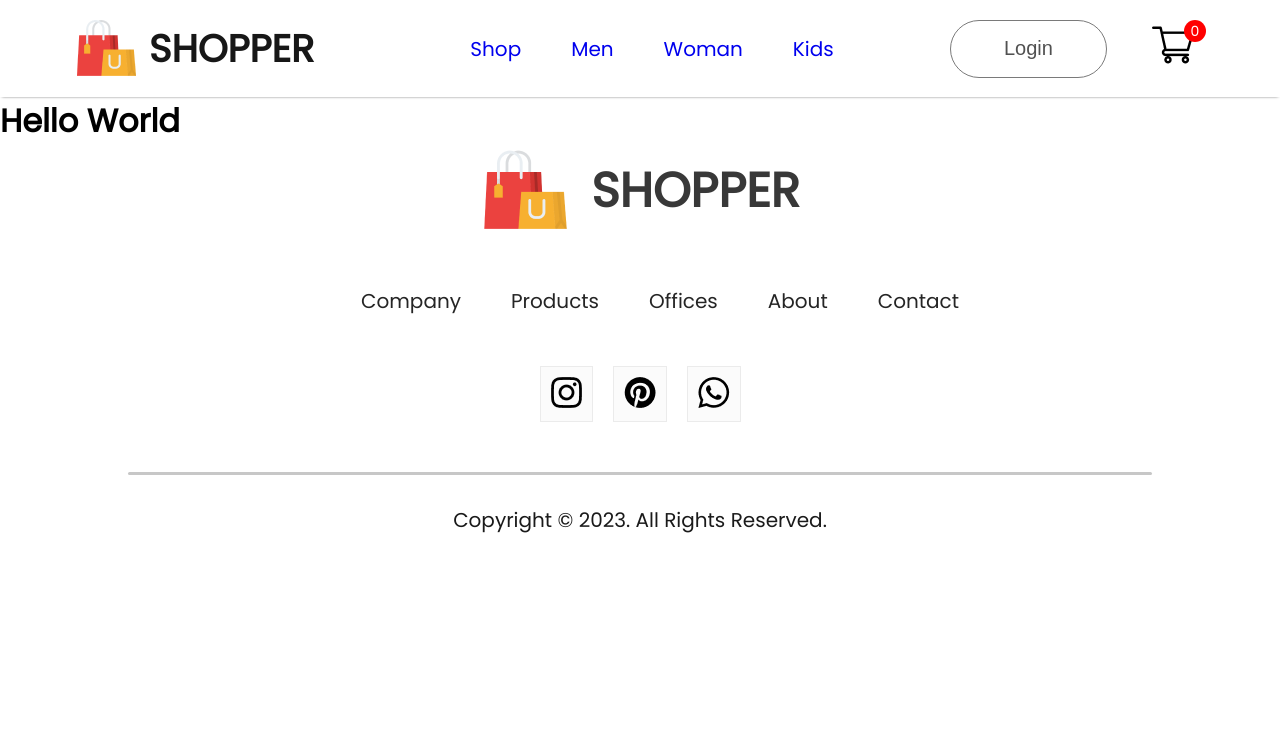
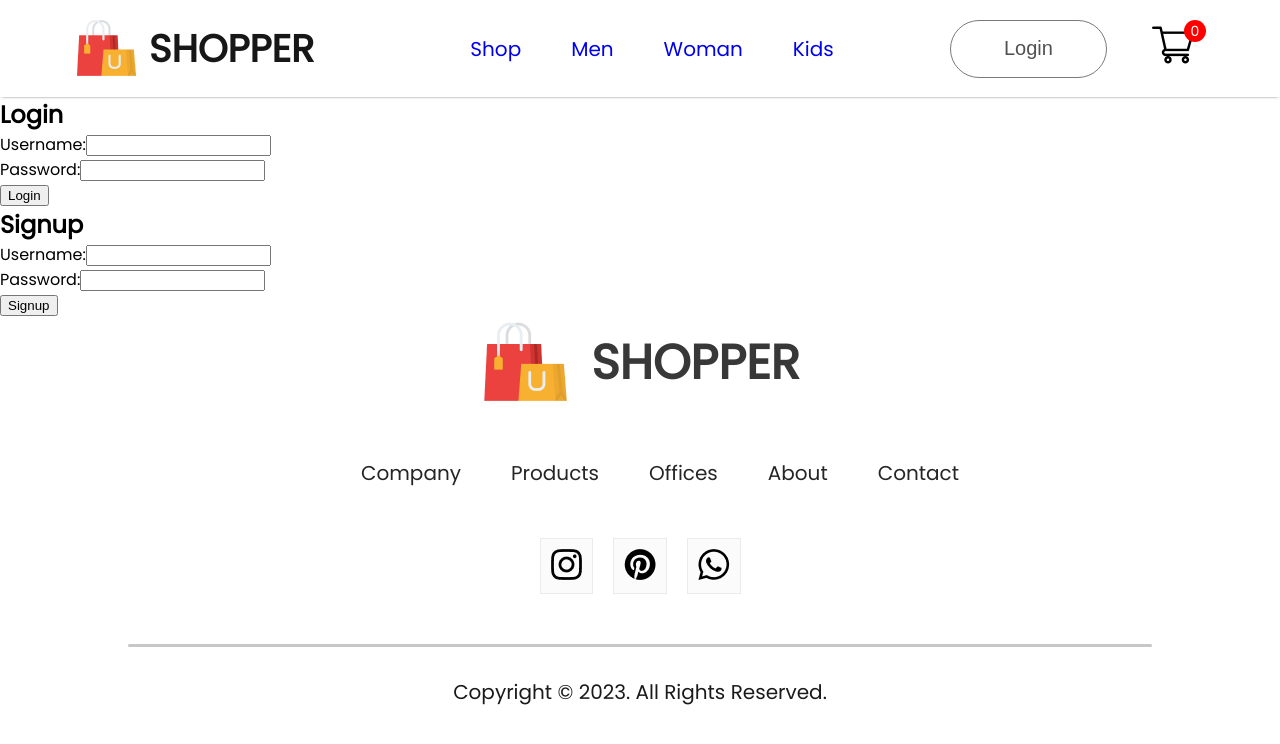
Before and after one commit to vladimirkratinov/ecommerce-react-website, a React (Create React App) app: page /login in a window 1280 px wide. Shown: the top 744 px of the page. Built offline with nearby package versions, Linux system fonts and the light colour scheme.

Commit message:
setup Login SignUp page

```diff
--- a/src/Pages/LoginSignUp.jsx
+++ b/src/Pages/LoginSignUp.jsx
@@ -1,11 +1,117 @@
 import React from 'react'
+import { useState } from 'react';
 
-const LoginSignUp = () => {
+// Component for Login
+const Login = ({ onLogin }) => {
+  const [username, setUsername] = useState('');
+  const [password, setPassword] = useState('');
+
+  const handleLogin = () => {
+    // Perform authentication logic here (e.g., API call, validation)
+    // For simplicity, just checking if both fields are filled
+    if (username && password) {
+      onLogin(username);
+    } else {
+      alert('Please enter both username and password.');
+    }
+  };
+
   return (
     <div>
-      <h1>Hello World</h1>
+      <h2>Login</h2>
+      <div>
+        <label>Username:</label>
+        <input
+          type="text"
+          value={username}
+          onChange={(e) => setUsername(e.target.value)}
+        />
+      </div>
+      <div>
+        <label>Password:</label>
+        <input
+          type="password"
+          value={password}
+          onChange={(e) => setPassword(e.target.value)}
+        />
+      </div>
+      <div>
+        <button onClick={handleLogin}>Login</button>
+      </div>
     </div>
-  )
-}
+  );
+};
 
-export default LoginSignUp
+// Component for Signup
+const Signup = ({ onSignup }) => {
+  const [username, setUsername] = useState('');
+  const [password, setPassword] = useState('');
+
+  const handleSignup = () => {
+    // Perform signup logic here (e.g., API call, validation)
+    // For simplicity, just checking if both fields are filled
+    if (username && password) {
+      onSignup(username);
+    } else {
+      alert('Please enter both username and password.');
+    }
+  };
+
+  return (
+    <div>
+      <h2>Signup</h2>
+      <div>
+        <label>Username:</label>
+        <input
+          type="text"
+          value={username}
+          onChange={(e) => setUsername(e.target.value)}
+        />
+      </div>
+      <div>
+        <label>Password:</label>
+        <input
+          type="password"
+          value={password}
+          onChange={(e) => setPassword(e.target.value)}
+        />
+      </div>
+      <div>
+        <button onClick={handleSignup}>Signup</button>
+      </div>
+    </div>
+  );
+};
+
+// Parent component for managing login/signup state
+const LoginSignUpPage = () => {
+  const [loggedInUser, setLoggedInUser] = useState(null);
+
+  const handleLogin = (username) => {
+    // Perform login logic here (e.g., set user in state, navigate to dashboard)
+    setLoggedInUser(username);
+  };
+
+  const handleSignup = (username) => {
+    // Perform signup logic here (e.g., create user, navigate to dashboard)
+    setLoggedInUser(username);
+  };
+
+  return (
+    <div>
+      {loggedInUser ? (
+        <div>
+          <h2>Welcome, {loggedInUser}!</h2>
+          {/* Display user dashboard or other content */}
+        </div>
+      ) : (
+        <div>
+          <Login onLogin={handleLogin} />
+          <Signup onSignup={handleSignup} />
+        </div>
+      )}
+    </div>
+  );
+};
+
+export default LoginSignUpPage;
```
Also changed, not shown: src/Pages/CSS/LoginSignUp.css (added).
